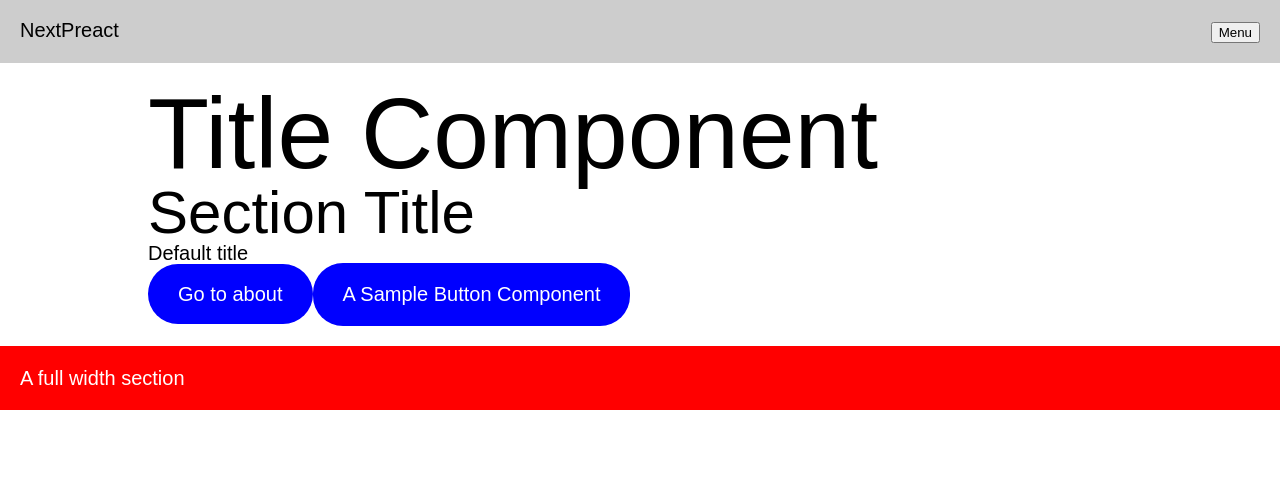
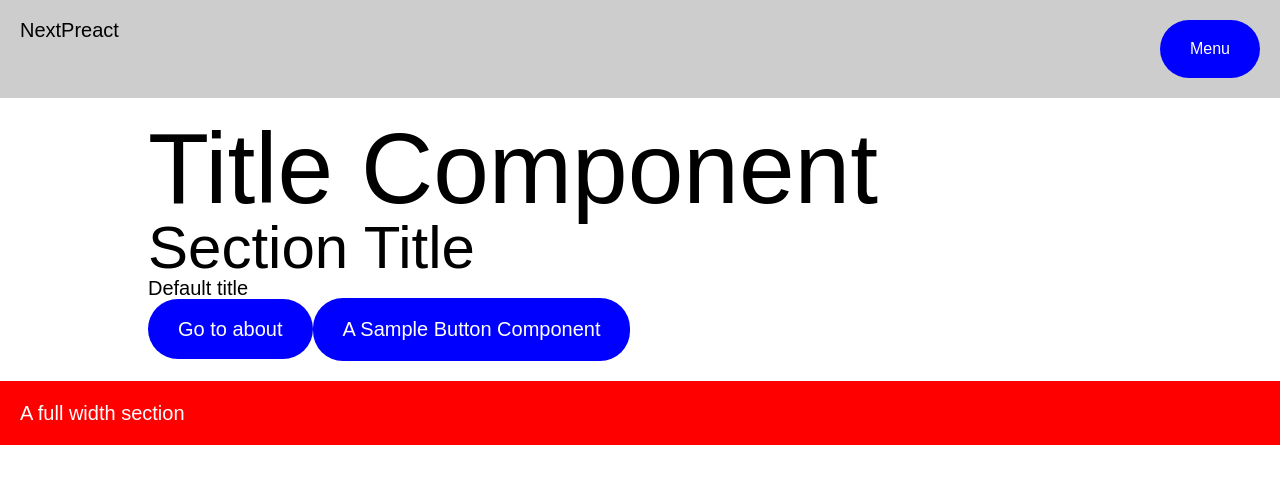
Before and after one commit to ezekielaquino/NextPreact, a Next.js app: page / in a window 1280 px wide. Shown: the top 484 px of the page. Built offline with nearby package versions, Linux system fonts and the light colour scheme.

Commit message:
Uses Button component in Menu

```diff
--- a/components/Button.js
+++ b/components/Button.js
@@ -23,7 +23,7 @@ class Button extends Component {
   }
 
   render() {
-    const {size, type, text, icon, iconColor} = this.props;
+    const {size, type, text, icon, iconColor, style, onClick} = this.props;
     const Element = type === 'button' ? `button` : `div`;
     const elementClasses = classNames(type, size, {
       'icon': icon
@@ -31,7 +31,9 @@ class Button extends Component {
 
     return (
       <Element
-        className={elementClasses}>
+        className={elementClasses}
+        onClick={onClick}
+        style={style}>
 
         { icon ? (
           <Icon
@@ -53,6 +55,8 @@ class Button extends Component {
             padding: 1rem 1.5rem;
             background: blue;
             color: white;
+            outline: none;
+            cursor: pointer;
           }
           .link {
             display: inline-block;
--- a/components/Menu.js
+++ b/components/Menu.js
@@ -1,6 +1,7 @@
 import {Component} from 'react';
 import Link from 'next/link';
 import PropTypes from 'prop-types';
+import Button from '../components/Button';
 
 class Menu extends Component {
   constructor(props) {
@@ -25,10 +26,14 @@ class Menu extends Component {
     return (
       <div
         className={this.state.isOpen ? 'is-open' : ''}>
-        <button
-          onClick={this.handleClick}>
-            {this.state.isOpen ? 'Close' : 'Menu'}
-        </button>
+        <Button
+          text={this.state.isOpen ? 'Close' : 'Menu'}
+          size="small"
+          onClick={this.handleClick}
+          style={{
+            position: 'relative',
+            zIndex: 999
+          }}/>
 
         <nav>
           {/* We can probably just map this... */}
@@ -47,10 +52,6 @@ class Menu extends Component {
 
 
         <style jsx>{`
-          button {
-            position: relative;
-            z-index: 9999;
-          }
           nav {
             width: 70vw;
             padding: 2rem;
```
